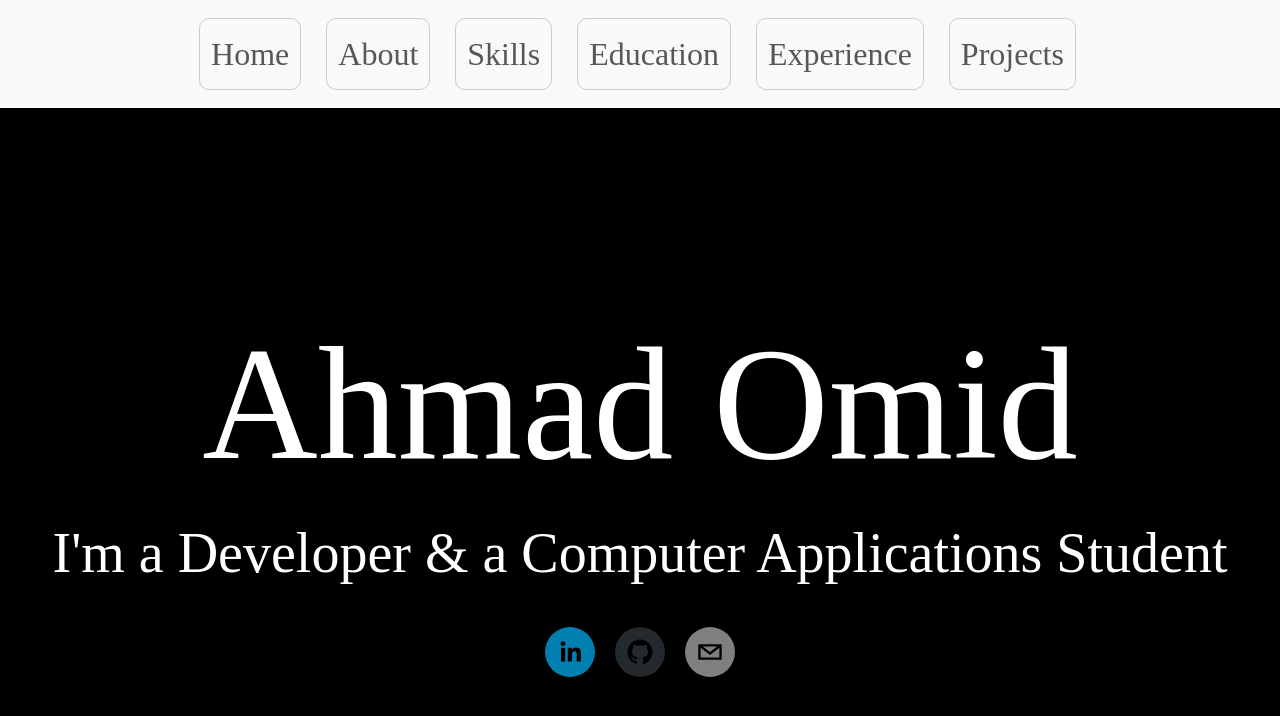
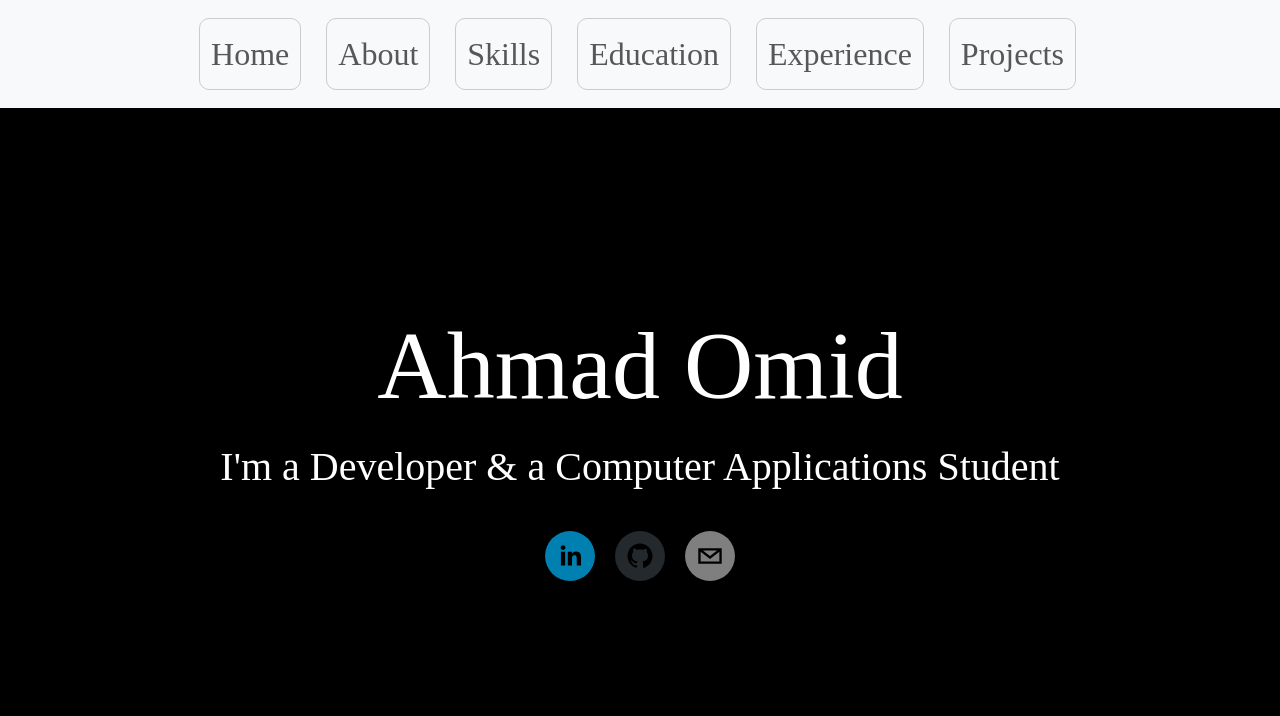
Before and after one commit to ahmadomid1984/portfolio, a React (Create React App) app: page /home in a window 1280 px wide. Shown: the top 716 px of the page. Built offline with nearby package versions, Linux system fonts and the light colour scheme.

Commit message:
font size changed

```diff
--- a/src/components/Home.js
+++ b/src/components/Home.js
@@ -3,7 +3,7 @@ import Social from './Social'; // Import the Social component
 
 const styles = {
     nameStyle: {
-        fontSize: '10em',
+        fontSize: '6em',
         fontFamily: 'Times New Roman',
         marginBottom: '20px',
         textAlign: 'center',
@@ -16,7 +16,7 @@ const Home = () => {
         <div>
             <h1 style={styles.nameStyle}>Ahmad Omid</h1>
             <div>
-                <h2 style={{ fontSize: '3.5em', textAlign: 'center', marginBottom: '40px' }}>I'm a Developer & a Computer Applications Student</h2>
+                <h2 style={{ fontSize: '2.5em', textAlign: 'center', marginBottom: '40px' }}>I'm a Developer & a Computer Applications Student</h2>
             </div>
             <Social /> {/* Include the Social component here */}
         </div>
```
